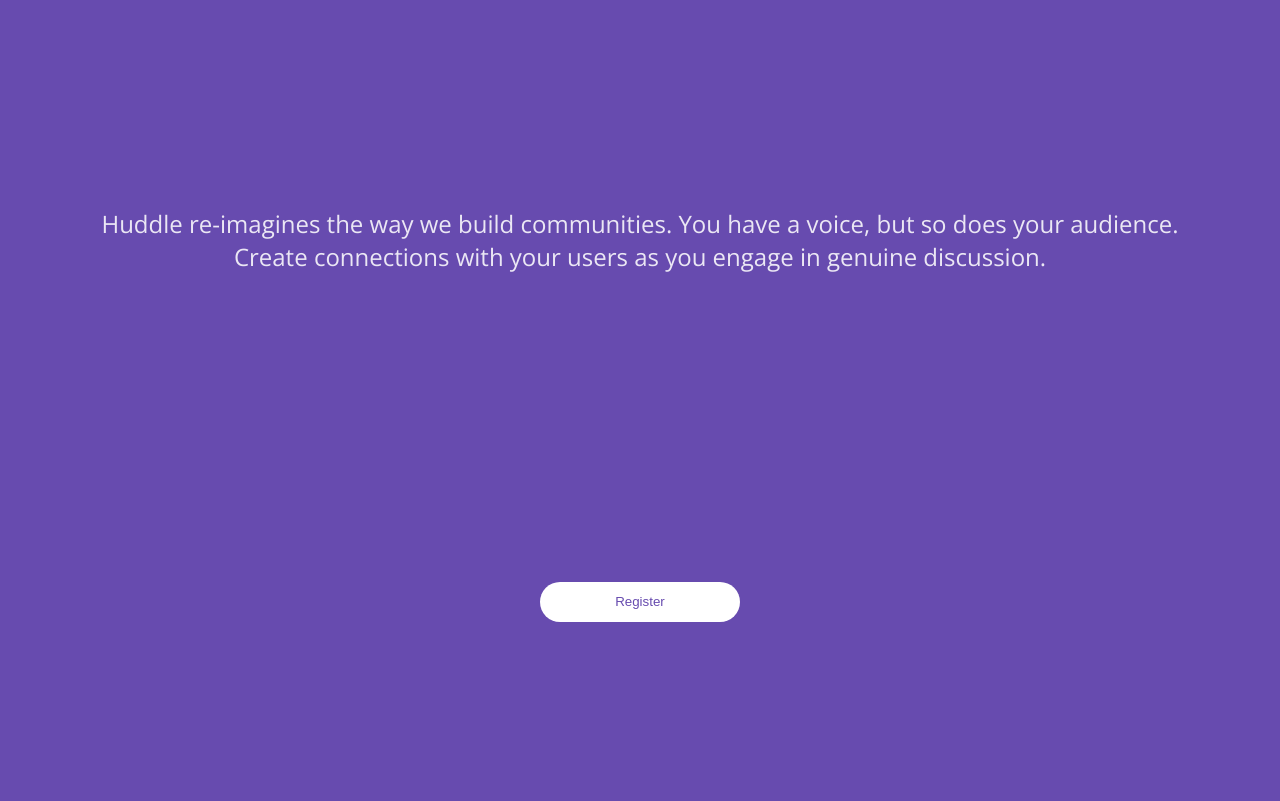
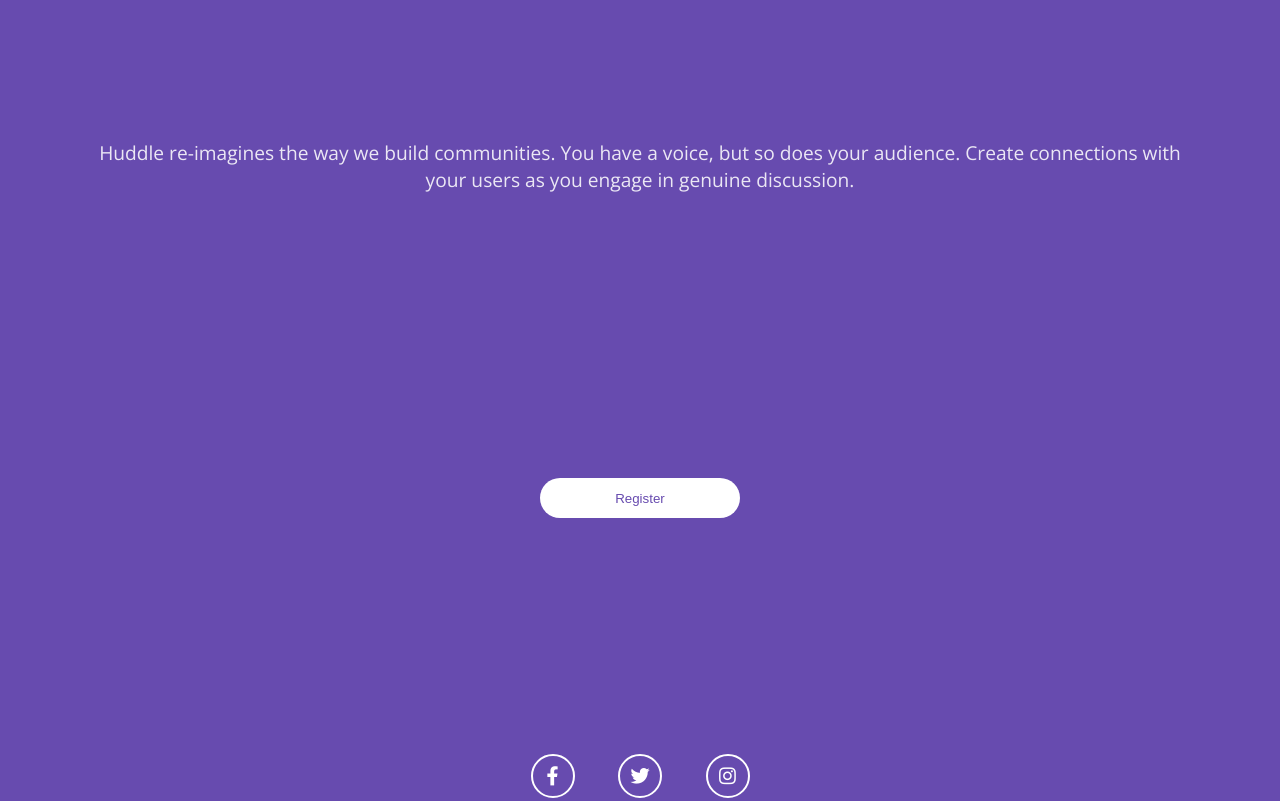
Before and after one commit to Qui-Kon-Jinn/challenge4, a plain HTML site: page index.html in a window 1280 px wide. Shown: the part 1360-2161 px from the top of the page. Drawn offline with nearby package versions, Linux system fonts and the light colour scheme.

Commit message:
socials styling

```diff
--- a/style.scss
+++ b/style.scss
@@ -10,11 +10,11 @@
   background-size: contain;
 
   div.wrap {
-    width: 90%;
+    width: 85%;
     margin: 0 auto;
     display: grid;
     grid-template-columns: 1fr;
-    grid-template-rows: 200px 1fr 0.5fr 0.5fr 10% 1fr;
+    grid-template-rows: 150px 1fr 0.5fr 0.5fr 10% 0.5fr;
     row-gap: 10px;
     justify-items: center;
     align-items: center;
@@ -24,7 +24,7 @@
   h1 {
     font-family: "Poppins", Arial, Helvetica, sans-serif;
     color: rgba(255, 255, 255, 0.868);
-    font-size: 2em;
+    font-size: 1.6em;
     text-align: center;
     line-height: 1.5;
     margin: 0 auto;
@@ -34,7 +34,7 @@
     font-family: "Open Sans", Arial, Helvetica, sans-serif;
     color: rgba(255, 255, 255, 0.868);
     text-align: center;
-    font-size: 1.5em;
+    font-size: 1.2em;
     width: 100%;
     margin: 0 auto;
   }
@@ -42,13 +42,13 @@
   //img
   #mockup {
     width: 100%;
-    margin: 0 auto;
+    margin: 2vh auto;
   }
 
   #logo {
     // margin-left: 8%;
     height: 25%;
-    margin-top: 5vh;
+    // margin-top: 2vh;
     margin-bottom: 2vh;
     justify-self: left;
   }
@@ -61,4 +61,23 @@
     border-radius: 25px;
     background-color: #fff;
   }
+
+  div.socials {
+    color: white;
+    width: 100%;
+    margin: 0 auto;
+    text-align: center;
+  }
+
+  i {
+    padding: 10px;
+    margin: 0 2%;
+    width: 20px;
+    height: 20px;
+    font-size: 120%;
+    border: 2px solid white;
+    border-radius: 50%;
+    text-align: center;
+    line-height: 400%;
+  }
 }
```
Also changed, not shown: css/style.css, 1 other file.
